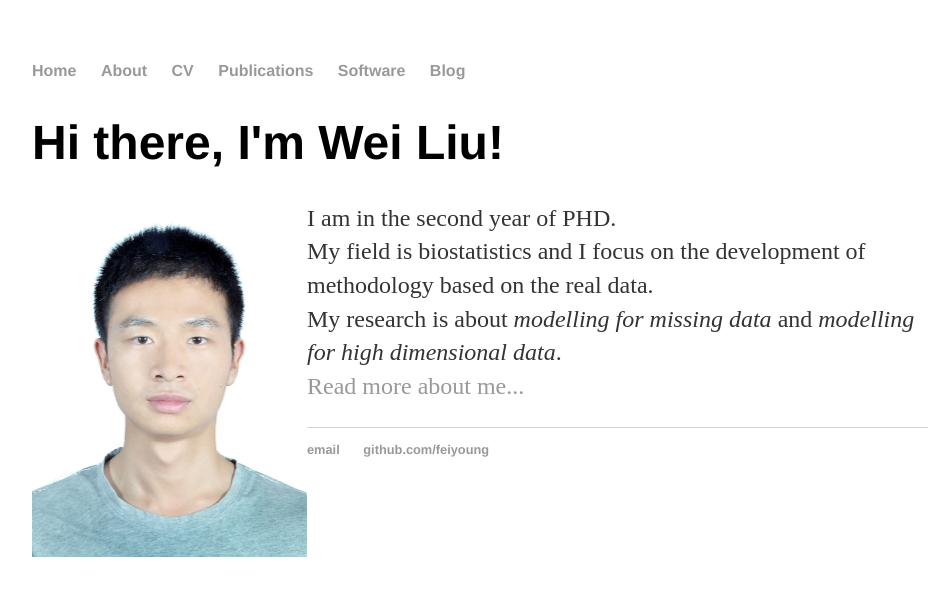
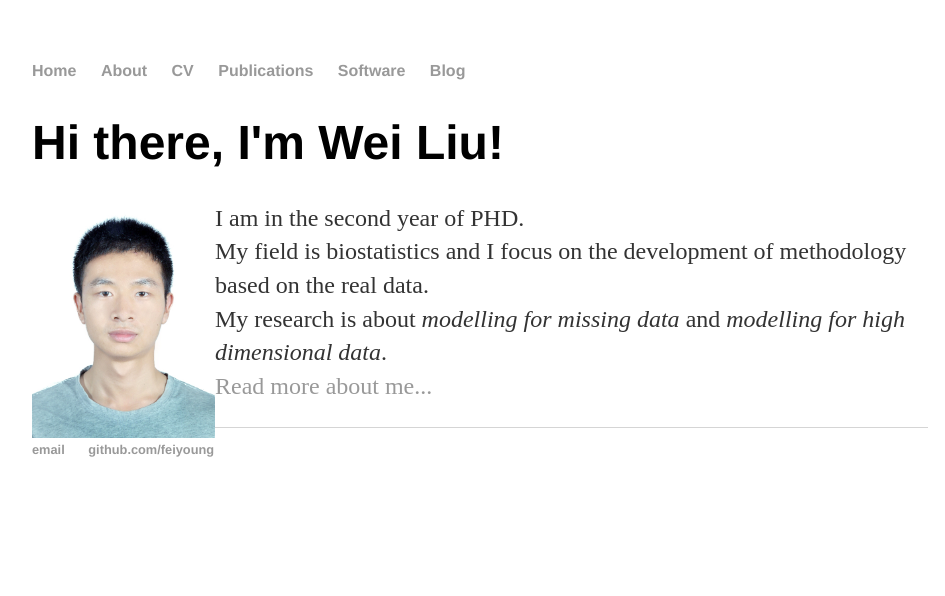
Before and after one commit to feiyoung/feiyoung.github.io, a Jekyll site: the page built from index.html, in a window 1280 px wide. Shown: the top 596 px of the page, without its empty margins (160-1105 px from the left). Built offline with Jekyll 4.4.1, drawn with Linux system fonts in a browser that asks for light colours.

Commit message:
'update'

```diff
--- a/index.html
+++ b/index.html
@@ -5,7 +5,7 @@ title: Wei Liu, feiyoung
 
 		<div class="blurb">
 			<h1>Hi there, I'm Wei Liu!</h1>
-			<img src="me.jpg" align="left" style="width:275px;height:355px;">
+			<img src="me.jpg" align="left" style="width:183px;height:236px;">
 			<p>I am in the second year of PHD. <br>
 My field is biostatistics and I focus on the development of methodology based on the real data. <br>
  My research is about <em>modelling for missing data </em>and <em>modelling for high dimensional data</em>. <br>
```
